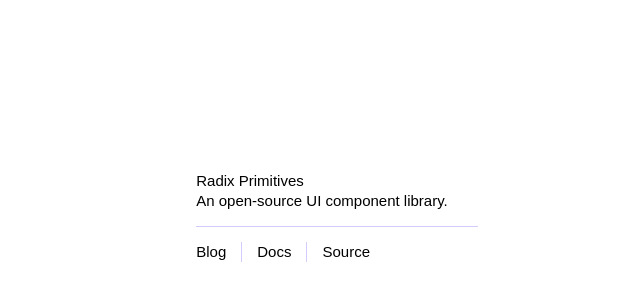
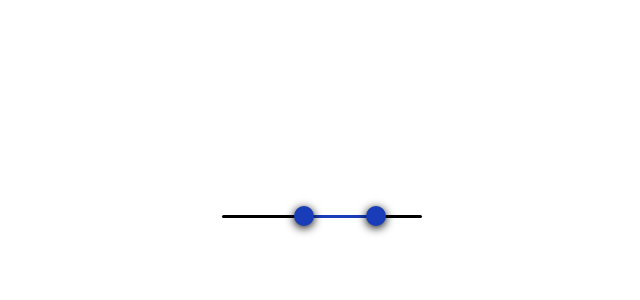
Before and after one commit to yaulhae/ui-lab, a Next.js app: page / in a window 1280 px wide. Shown: the part 184-484 px from the top of the page, without its empty margins (318-958 px from the left). Built offline with nearby package versions, Linux system fonts and the light colour scheme.

Commit message:
슬라이더 컴포넌트

```diff
--- a/package.json
+++ b/package.json
@@ -29,6 +29,7 @@
     "@radix-ui/react-scroll-area": "^1.2.9",
     "@radix-ui/react-select": "^2.2.5",
     "@radix-ui/react-separator": "^1.1.7",
+    "@radix-ui/react-slider": "^1.3.5",
     "@radix-ui/react-tooltip": "^1.2.7",
     "classnames": "^2.5.1",
     "clsx": "^2.1.1",
--- a/src/app/page.tsx
+++ b/src/app/page.tsx
@@ -17,6 +17,7 @@
 import ScrollAreaDemo from "@/components/ScrollAreaDemo";
 import SelectDemo from "@/components/SelectDemo";
 import SeparatorDemo from "@/components/SeparatorDemo";
+import SliderDemo from "@/components/SliderDemo";
 
 export default function Home() {
   return (
@@ -44,7 +45,8 @@
       {/* <RadioGroupDemo />// */}
       {/* <ScrollAreaDemo /> */}
       {/* <SelectDemo /> */}
-      <SeparatorDemo />
+      {/* <SeparatorDemo /> */}
+      <SliderDemo />
     </div>
   );
 }
--- /dev/null
+++ b/src/components/SliderDemo.tsx
@@ -0,0 +1,36 @@
+import * as React from "react";
+import {
+  Slider,
+  SliderRange,
+  SliderThumb,
+  SliderTrack,
+} from "@radix-ui/react-slider";
+
+const SliderDemo = () => (
+  <form>
+    <Slider
+      className="relative flex h-5 w-[200px] touch-none select-none items-center"
+      defaultValue={[40, 80]}
+      minStepsBetweenThumbs={5}
+      //   max={100}
+      step={10}
+      onValueCommit={() => console.log("이동완료")}
+      //   dir="rtl"
+      //   inverted={true}
+    >
+      <SliderTrack className="relative h-[3px] grow rounded-full bg-black">
+        <SliderRange className="absolute h-full rounded-full bg-blue-800" />
+      </SliderTrack>
+      <SliderThumb
+        className="block size-5 rounded-[10px] bg-blue-800 shadow-[0_2px_10px] shadow-black hover:bg-violet3 focus:shadow-[0_0_0_5px] focus:shadow-black focus:outline-none"
+        aria-label="Volume"
+      />
+      <SliderThumb
+        className="block size-5 rounded-[10px] bg-blue-800 shadow-[0_2px_10px] shadow-black hover:bg-violet3 focus:shadow-[0_0_0_5px] focus:shadow-black focus:outline-none"
+        aria-label="Volume"
+      />
+    </Slider>
+  </form>
+);
+
+export default SliderDemo;
--- a/tailwind.config.js
+++ b/tailwind.config.js
@@ -1,4 +1,4 @@
-const { violet } = require("@radix-ui/colors");
+const { blackA, violet } = require("@radix-ui/colors");
 
 /** @type {import('tailwindcss').Config} */
 module.exports = {
@@ -6,6 +6,7 @@
   theme: {
     extend: {
       colors: {
+        ...blackA,
         ...violet,
       },
     },
```
Also changed, not shown: 1 other file (tests, documents, lock files or other folders).
